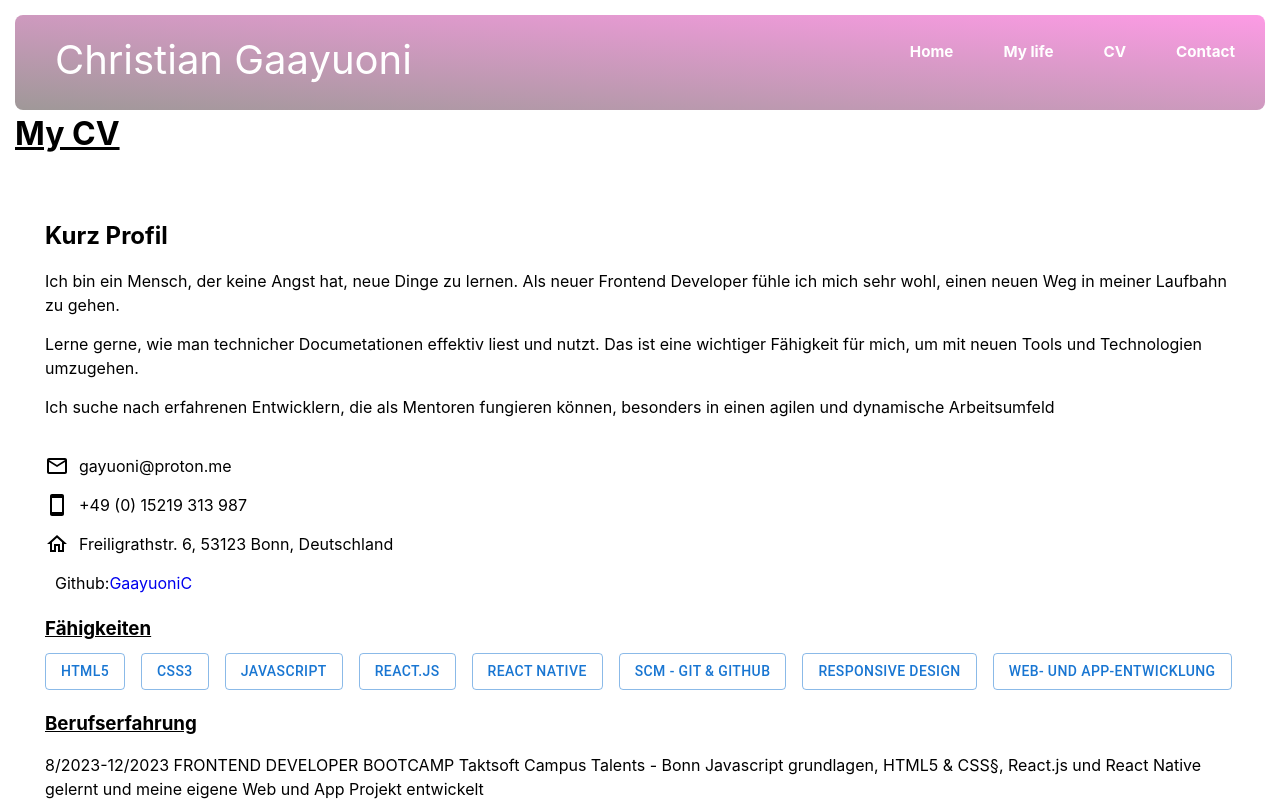
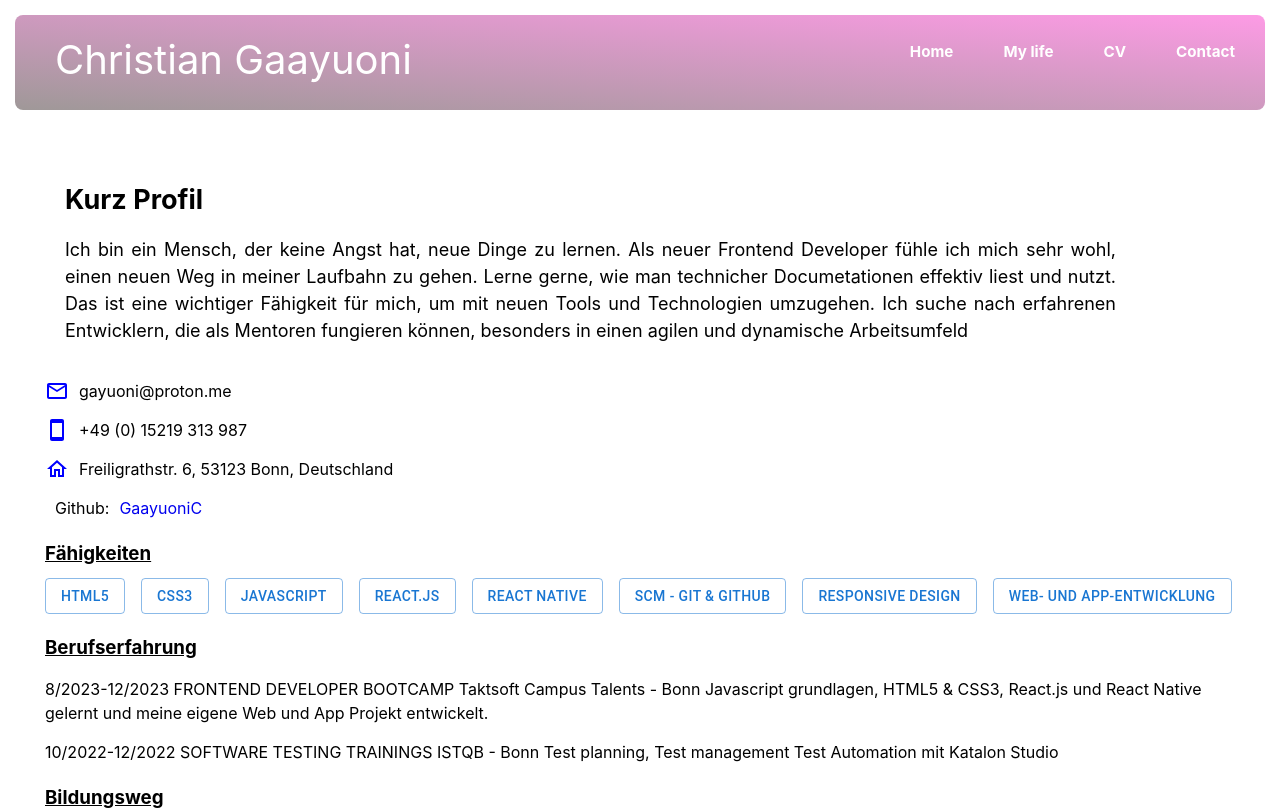
Before and after one commit to GaayuoniC/Gaayuoni-website-react, a React (Vite) app: page /cv in a window 1280 px wide. Shown: the top 810 px of the page. Built offline with nearby package versions, Linux system fonts and the light colour scheme.

Commit message:
made changes to cv component

```diff
--- a/src/Pages/Cv.jsx
+++ b/src/Pages/Cv.jsx
@@ -20,8 +20,6 @@ export function Cv() {
 
   return (
     <>
-      <h1>My CV</h1>
-
       {isLoading ? (
         <div css={loadingContainerStyle}>
           <ClipLoader color={"#36d7b7"} loading={isLoading} />
--- a/src/components/CvPdf.css
+++ b/src/components/CvPdf.css
@@ -24,3 +24,7 @@
 .git-address-container > p {
   margin-left: 10px;
 }
+
+#github-label {
+  margin-right: 10px;
+}
--- a/src/components/CvPdf.jsx
+++ b/src/components/CvPdf.jsx
@@ -6,6 +6,11 @@ import SmartphoneOutlinedIcon from "@mui/icons-material/SmartphoneOutlined";
 import HomeOutlinedIcon from "@mui/icons-material/HomeOutlined";
 import "./CvPdf.css";
 export function CvPdf() {
+  //defining custom style for changing material ui icons!!
+  const iconStyle = {
+    color: "blue",
+  };
+
   return (
     <div className="cv-container">
       {/* {
@@ -18,43 +23,37 @@ export function CvPdf() {
       } */}
 
       <div className="container-item-top"></div>
-      <div className="container-item-body">
+      <article className="container-item-body">
         <h2>Kurz Profil</h2>
-
         <p>
           Ich bin ein Mensch, der keine Angst hat, neue Dinge zu lernen. Als
           neuer Frontend Developer fühle ich mich sehr wohl, einen neuen Weg in
-          meiner Laufbahn zu gehen.
+          meiner Laufbahn zu gehen. Lerne gerne, wie man technicher
+          Documetationen effektiv liest und nutzt. Das ist eine wichtiger
+          Fähigkeit für mich, um mit neuen Tools und Technologien umzugehen. Ich
+          suche nach erfahrenen Entwicklern, die als Mentoren fungieren können,
+          besonders in einen agilen und dynamische Arbeitsumfeld
         </p>
-        <p>
-          Lerne gerne, wie man technicher Documetationen effektiv liest und
-          nutzt. Das ist eine wichtiger Fähigkeit für mich, um mit neuen Tools
-          und Technologien umzugehen.
-        </p>
-        <p>
-          Ich suche nach erfahrenen Entwicklern, die als Mentoren fungieren
-          können, besonders in einen agilen und dynamische Arbeitsumfeld
-        </p>
-      </div>
+      </article>
       <div className="container-contact-details">
         <div className="icon-email-container">
-          <EmailOutlinedIcon fontSize="medium" />
+          <EmailOutlinedIcon fontSize="medium" style={iconStyle} />
 
           <p>gayuoni@proton.me</p>
         </div>
         <div className="icon-mobile-container">
-          <SmartphoneOutlinedIcon />
+          <SmartphoneOutlinedIcon style={iconStyle} />
           <p>+49 (0) 15219 313 987</p>
         </div>
 
         <div className="icon-address-container">
-          <HomeOutlinedIcon fontSize="medium" />
+          <HomeOutlinedIcon fontSize="medium" style={iconStyle} />
 
           <p>Freiligrathstr. 6, 53123 Bonn, Deutschland</p>
         </div>
         {/* re-work needed for the git link */}
         <div className="git-address-container">
-          <p>Github: </p>
+          <p id="github-label">Github: </p>
           <Link to="https://github.com/GaayuoniC" target="_blank">
             GaayuoniC
           </Link>
@@ -78,8 +77,8 @@ export function CvPdf() {
 
         <p>
           8/2023-12/2023 FRONTEND DEVELOPER BOOTCAMP Taktsoft Campus Talents -
-          Bonn Javascript grundlagen, HTML5 & CSS§, React.js und React Native
-          gelernt und meine eigene Web und App Projekt entwickelt
+          Bonn Javascript grundlagen, HTML5 & CSS3, React.js und React Native
+          gelernt und meine eigene Web und App Projekt entwickelt.
         </p>
         <p>
           10/2022-12/2022 SOFTWARE TESTING TRAININGS ISTQB - Bonn Test planning,
```
